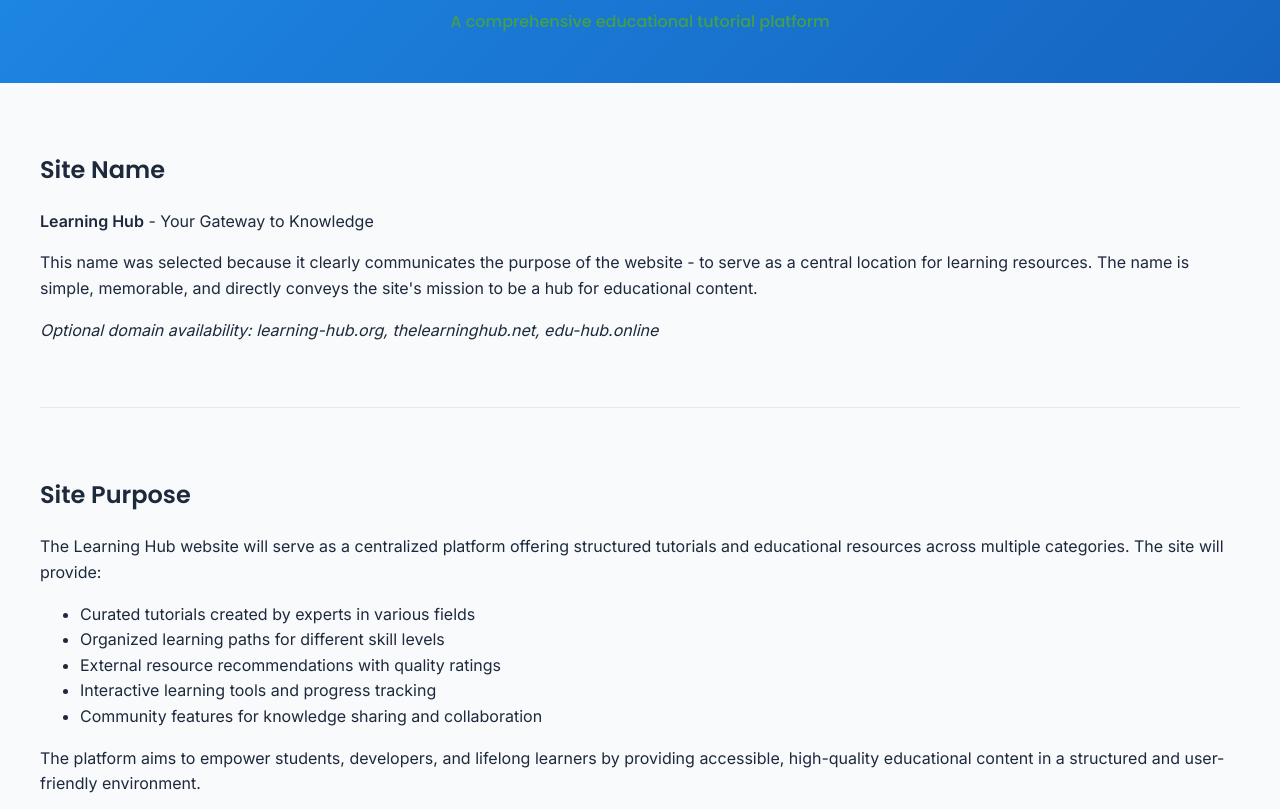
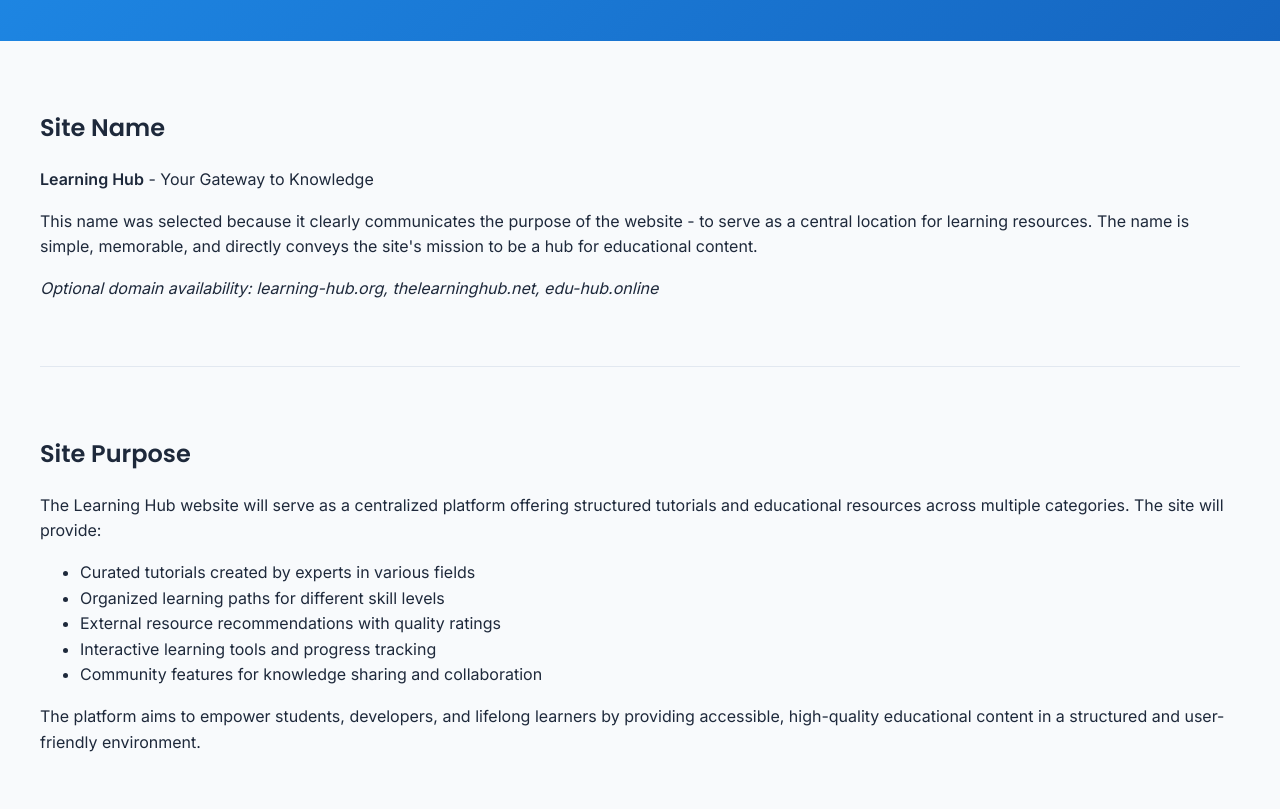
Before and after one commit to 403yoyo/wdd231, a plain HTML site: page project/siteplan.html in a window 1280 px wide. Shown: the part 117-926 px from the top of the page. Drawn offline with Linux system fonts and the light colour scheme.

Commit message:
done witht he siteplan

```diff
--- a/project/siteplan.html
+++ b/project/siteplan.html
@@ -243,7 +243,6 @@
     <header>
         <div class="container">
             <h1>Learning Hub - Site Plan</h1>
-            <p class="accent-text">A comprehensive educational tutorial platform</p>
         </div>
     </header>
 
```
